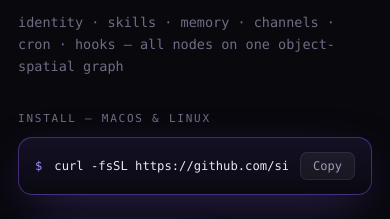
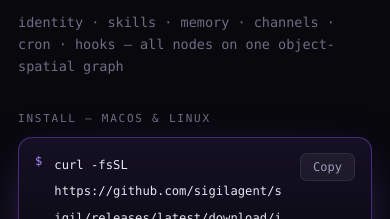
Before and after one commit to sigilagent/sigil, a plain HTML site: page docs/index.html in a window 390 px wide. Shown: the part 794-1013 px from the top of the page. Drawn offline with Linux system fonts and the light colour scheme.

Commit message:
fix(site): wrap the install one-liner so it never shows a scrollbar (#31)
The hero install command (~88 chars) is wider than the 600px box, so
`white-space:nowrap` + `overflow-x:auto` forced a horizontal scrollbar that
rendered as an ugly light bar (and worse on mobile, where the command was
clipped). Let the command wrap instead — `white-space:normal` +
`overflow-wrap:anywhere`, top-aligned prompt/Copy — so the whole line is always
visible with no scrollbar, at any width.

```diff
--- a/docs/index.html
+++ b/docs/index.html
@@ -239,17 +239,19 @@
 
   /* ---------- install one-liner ---------- */
   .oneliner{
-    display:flex;align-items:center;gap:14px;
+    display:flex;align-items:flex-start;gap:14px;
     border:1px solid rgba(139,92,246,.42);border-radius:14px;
     background:linear-gradient(180deg,rgba(139,92,246,.1),rgba(10,10,18,.85));
     padding:16px 18px;box-shadow:0 14px 50px -16px rgba(139,92,246,.5);
     overflow:hidden;
   }
-  .oneliner .pr{color:var(--violet);font-family:var(--mono);user-select:none;font-size:15px;flex:0 0 auto}
-  .oneliner .ol-scroll{flex:1 1 auto;min-width:0;overflow-x:auto}
-  .oneliner .ol-scroll pre{margin:0;padding:0;background:none;border:0}
-  .oneliner code{color:var(--text);font-family:var(--mono);font-size:14.5px;white-space:nowrap}
-  .oneliner .copy-btn{flex:0 0 auto;font-size:12px;padding:6px 12px}
+  .oneliner .pr{color:var(--violet);font-family:var(--mono);user-select:none;font-size:15px;flex:0 0 auto;line-height:1.55}
+  .oneliner .ol-scroll{flex:1 1 auto;min-width:0}
+  .oneliner .ol-scroll pre{margin:0;padding:0;background:none;border:0;white-space:normal}
+  /* wrap the command (incl. the long URL) so the whole line is visible on any width —
+     no horizontal scrollbar, which read as an ugly bar in the narrow/hero box */
+  .oneliner code{color:var(--text);font-family:var(--mono);font-size:14.5px;white-space:normal;overflow-wrap:anywhere;line-height:1.55}
+  .oneliner .copy-btn{flex:0 0 auto;font-size:12px;padding:6px 12px;margin-top:1px}
   .oneliner-note{font-size:13px;color:var(--faint);margin:12px 2px 0;font-family:var(--mono)}
   /* hero variant of the install one-liner */
   .hero-install{margin:0 0 30px;max-width:600px}
```
